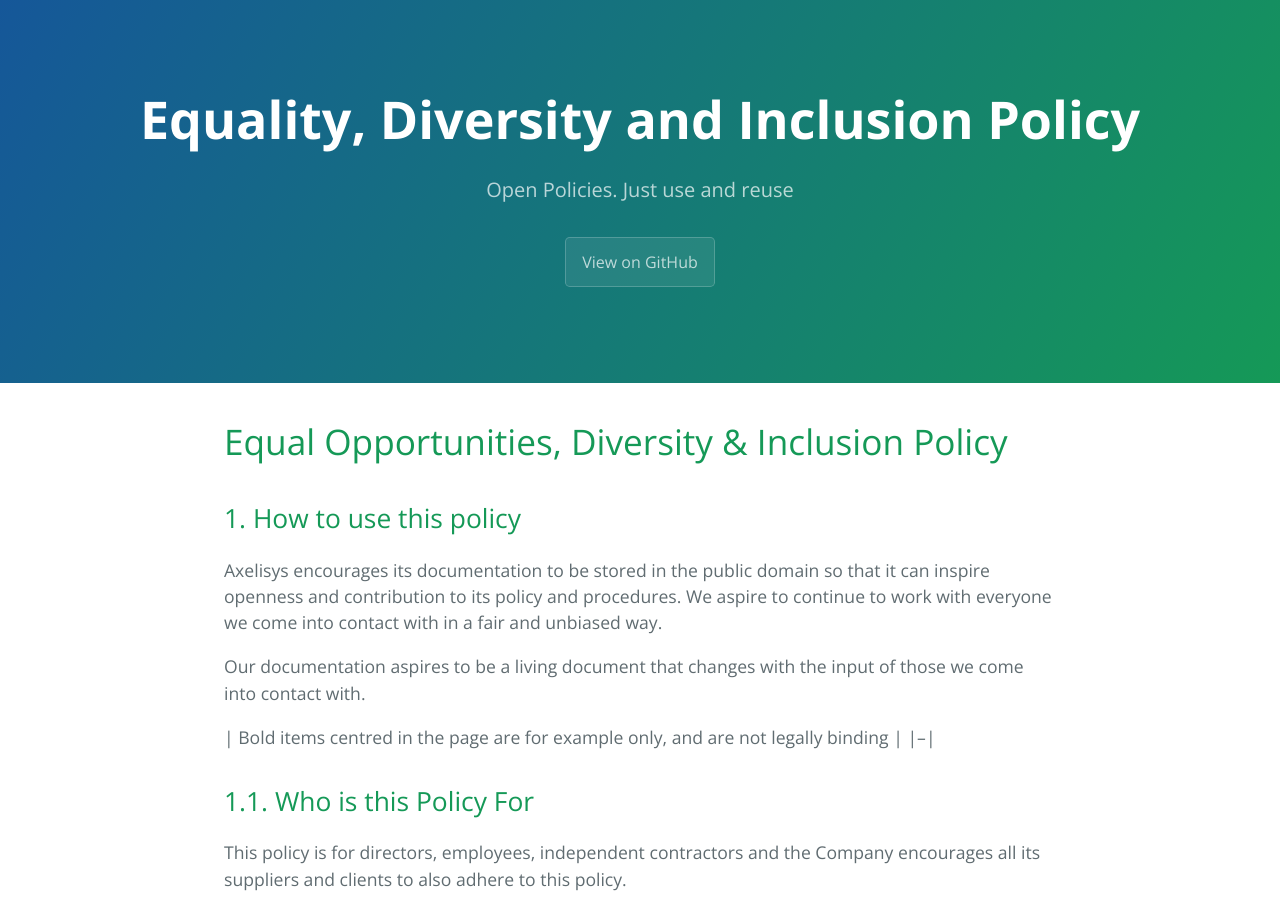
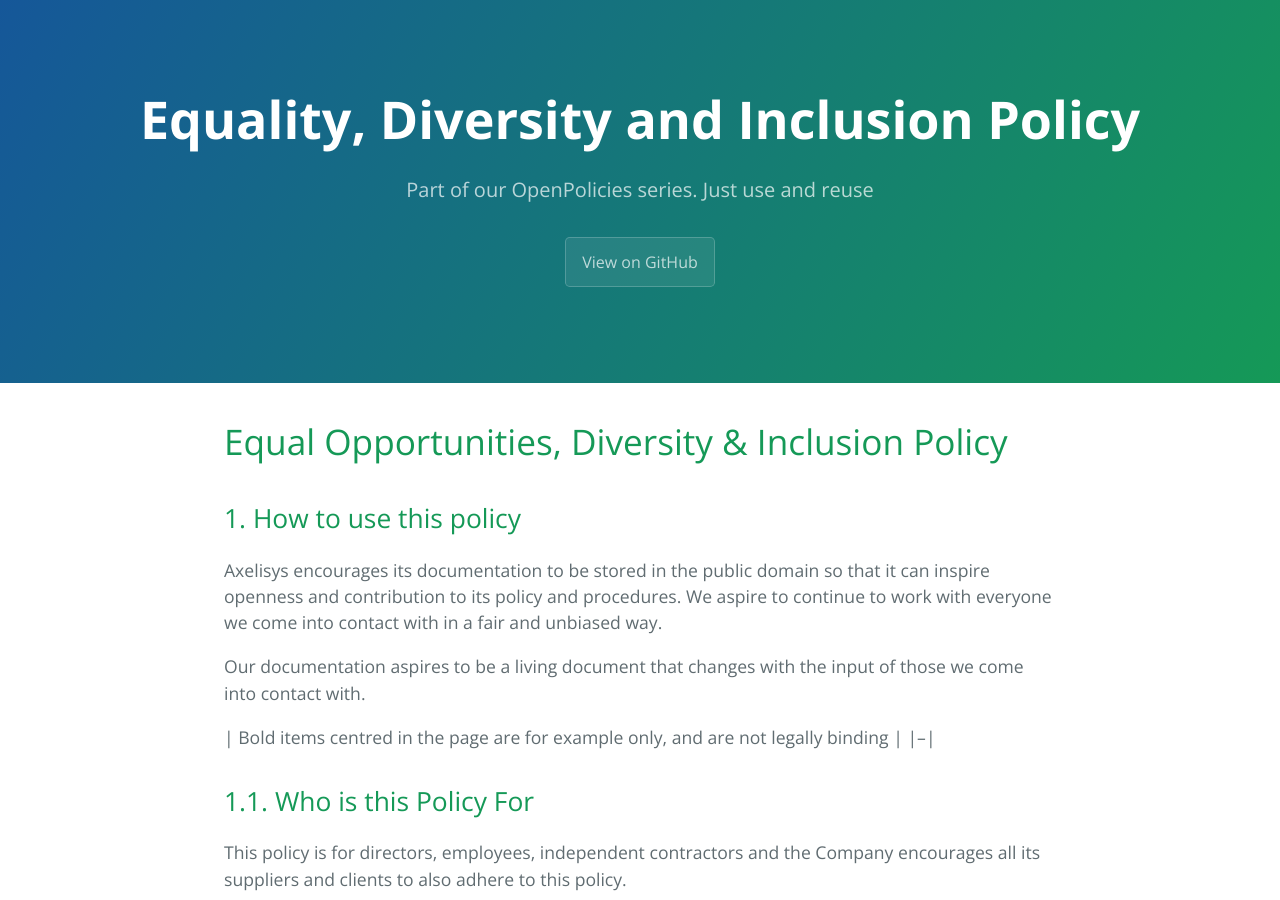
Before and after one commit to Axelisys/policies, a Jekyll site: the page built from equality_diversity_and_inclusion.md, in a window 1280 px wide and 900 px high. Built offline with Jekyll 4.4.1, drawn with Linux system fonts in a browser that asks for light colours.

Commit message:
Update page.html

```diff
--- a/_layouts/page.html
+++ b/_layouts/page.html
@@ -24,7 +24,7 @@
   <body style="">
     <section class="page-header">
       <h1 class="project-name">{{ page.title }}</h1>
-      <h2 class="project-tagline">Open Policies. Just use and reuse</h2>
+      <h2 class="project-tagline">Part of our OpenPolicies series. Just use and reuse</h2>
 
         <a href="https://github.com/Axelisys/policies" class="btn">View on GitHub</a>
 
```
